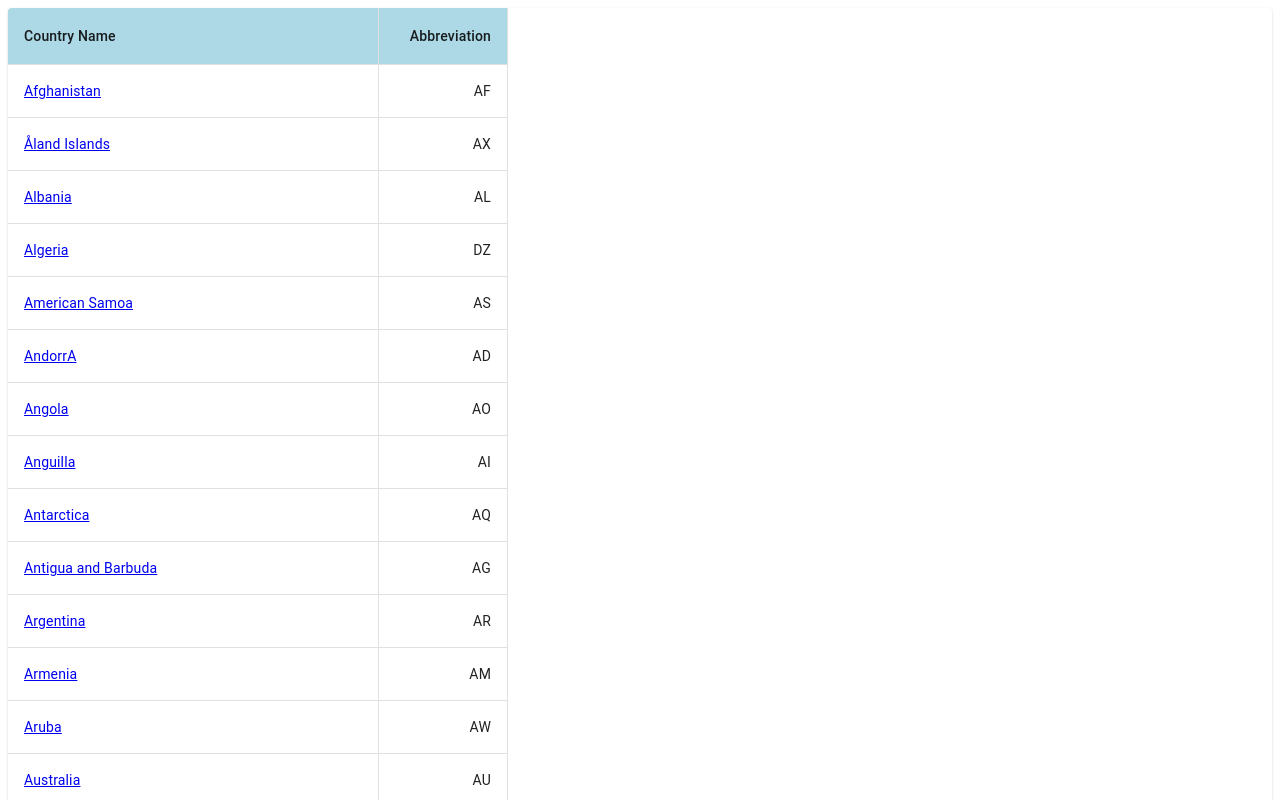
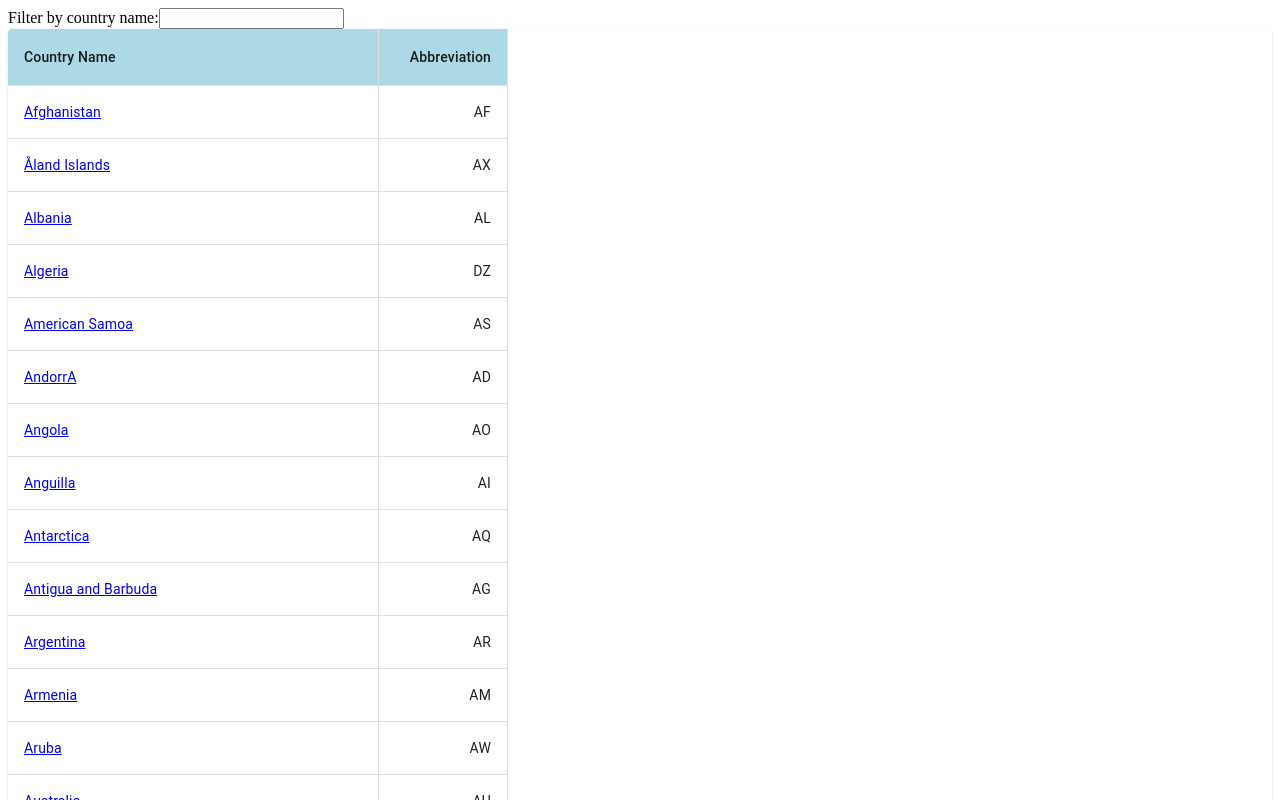
Before and after one commit to Salm9n/country-website-nextjs, a Next.js app: page /posts/build-table in a window 1280 px wide. Shown: the top 800 px of the page. Built offline with nearby package versions, Linux system fonts and the light colour scheme.

Commit message:
Added filtering on complex country table

```diff
--- a/pages/posts/build-table.js
+++ b/pages/posts/build-table.js
@@ -1,5 +1,6 @@
 import React from 'react';
 import { makeStyles } from '@material-ui/core/styles';
+import { useState, useEffect } from 'react';
 import Table from '@material-ui/core/Table';
 import TableBody from '@material-ui/core/TableBody';
 import TableCell from '@material-ui/core/TableCell';
@@ -38,9 +39,42 @@ const useStyles = makeStyles({
 
 
 export default function BasicTable({ countryList }) {
+
+  const onChange = (event) => {
+    console.log(event.target.value)
+    const value = event.target.value
+
+    const newArray = countryList.filter(function (e) {
+      return e.name.includes(value)
+    });
+
+    setValue(newArray)
+
+      console.log([...newArray.values()])
+
+    };
+
   const classes = useStyles();
+  const [value, setValue] = useState([countryList].flat())
+
+  useEffect(() => {
+
+    setValue([countryList].flat()   )
+  }, [ countryList ] )
+
+  console.log('value',[...value.values()])
+  console.log('countryList',[...countryList.values()])
+
+
+
 
   return (
+  <>
+    <label for="country">Filter by country name:</label>
+    <input
+     type="text"
+     id="filter"
+     onChange= {onChange}></input>
     <TableContainer component={Paper}>
       <Table className={classes.table} aria-label="simple table">
         <TableHead className={classes.tableHead}>
@@ -50,7 +84,7 @@ export default function BasicTable({ countryList }) {
           </TableRow>
         </TableHead>
         <TableBody>
-          {countryList.map((country) => (
+          {value.map((country) => (
             <TableRow key={country.id}>
               <TableCell>
               <Link href={'/posts/[id]'} as={'/posts/' + country.name}>
@@ -63,5 +97,6 @@ export default function BasicTable({ countryList }) {
         </TableBody>
       </Table>
     </TableContainer>
+  </>
   );
 }
```
